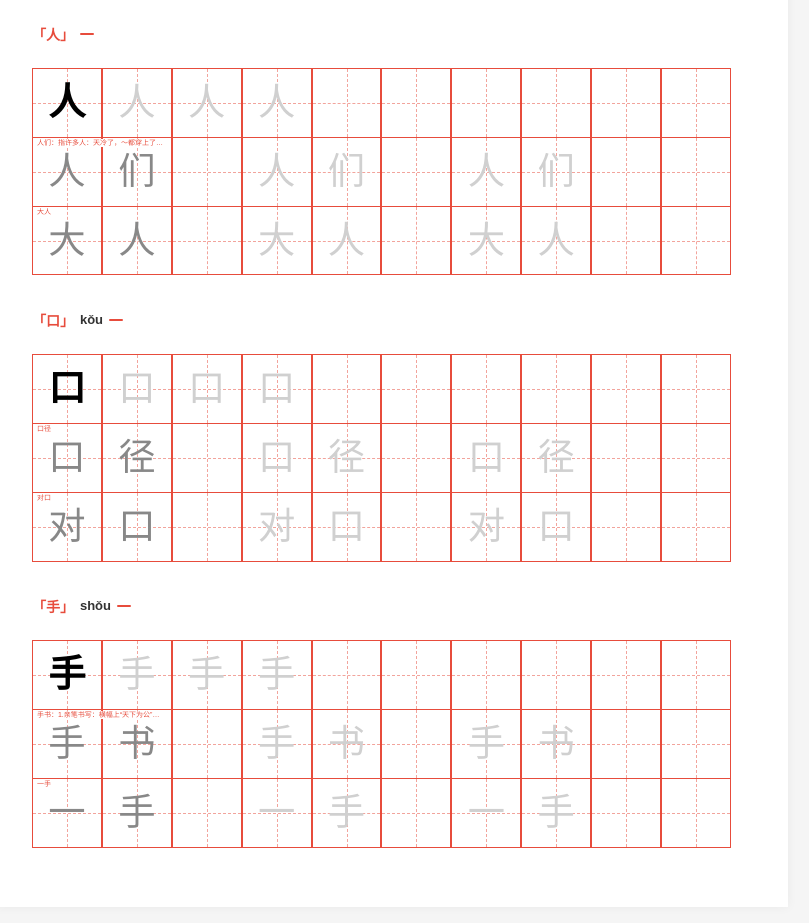
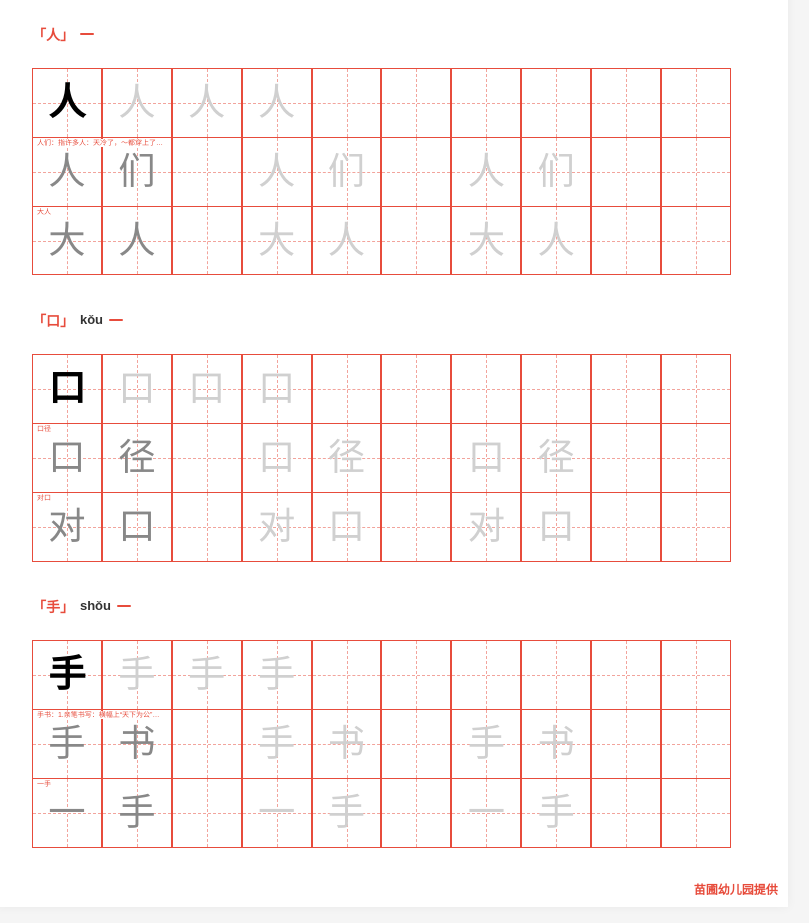
Before and after one commit to hejianm2035/kids-calligraphy, a plain HTML site: page index.html in a window 1280 px wide. Shown: the part 1845-2768 px from the top of the page, without its empty margins (249-1058 px from the left). Drawn offline with Linux system fonts and the light colour scheme; no server answers.

Commit message:
Fix: 显示苗圃幼儿园标识，恢复输入框默认值

```diff
--- a/index.html
+++ b/index.html
@@ -291,7 +291,15 @@
     }
   }
   .sheet-footer {
-    display: none;
+    position: absolute;
+    right: 10px;
+    bottom: 10px;
+    font-size: 12px;
+    color: #e74c3c;
+    font-weight: bold;
+  }
+  .worksheet {
+    position: relative;
   }
 </style>
 </head>
```
